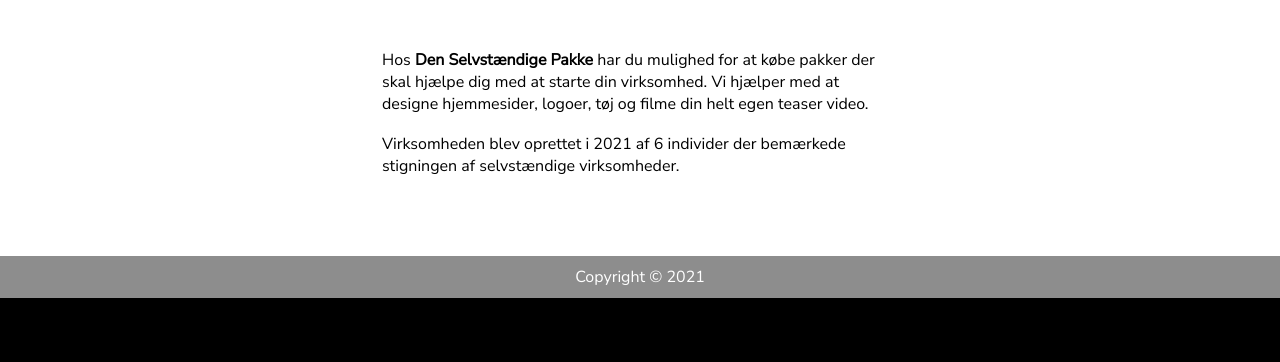
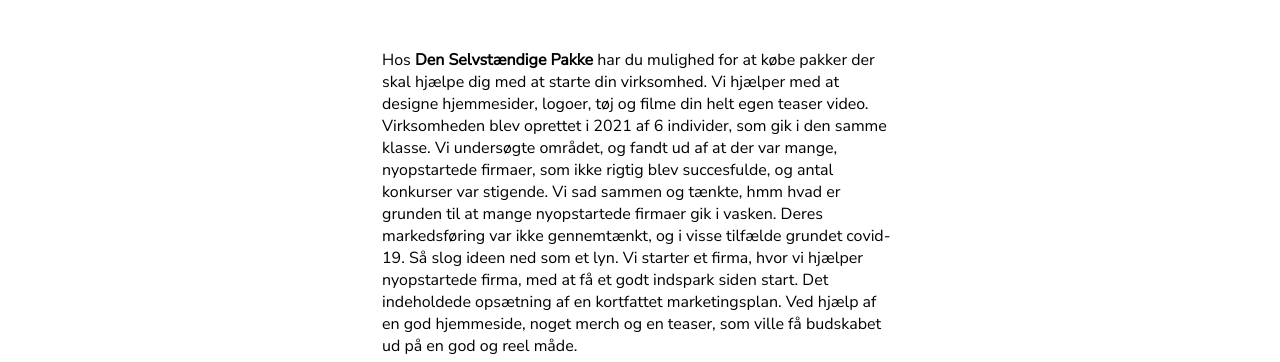
Before and after one commit to hpemcl/DSP---den-selvstaendige-pakke, a plain HTML site: page about.html in a window 1280 px wide. Shown: the part 267-629 px from the top of the page. Drawn offline with Linux system fonts and the light colour scheme.

Commit message:
added fra PC

```diff
--- a/about.html
+++ b/about.html
@@ -85,11 +85,25 @@
         købe pakker der skal hjælpe dig med at starte din virksomhed.
         Vi hjælper med at designe hjemmesider, logoer, tøj og filme
         din helt egen teaser video.
+        Virksomheden blev oprettet i 2021 af 6 individer, som gik i den samme klasse.
+        Vi undersøgte området, og fandt ud af at der var mange, nyopstartede firmaer,
+        som ikke rigtig blev succesfulde, og antal konkurser var stigende. Vi sad sammen
+        og tænkte, hmm hvad er grunden til at mange nyopstartede firmaer gik i vasken.
+        Deres markedsføring var ikke gennemtænkt, og i visse tilfælde grundet covid-19.
+        Så slog ideen ned som et lyn. Vi starter et firma, hvor vi hjælper nyopstartede
+        firma, med at få et godt indspark siden start. Det indeholdede opsætning af en
+        kortfattet marketingsplan. Ved hjælp af en god hjemmeside, noget merch og en
+        teaser, som ville få budskabet ud på en god og reel måde.
       </p>
-      <h3></h3>
+      <h3>Hvorfor vælge os?</h3>
       <p>
-        Virksomheden blev oprettet i 2021 af 6 individer der
-        bemærkede stigningen af selvstændige virksomheder.
+        Dagen i dag er der rigtige mange mennesker der opstarter virksomheder,
+        som minder om vores, og konkurrencen kan mærkes. Forskellen er at vi
+        stræber efter at være de bedste. Vores pakke indebærer ikke bare et
+        online markedsføringsforløb. Vi markedsfører også via flyers, diverse
+        arrangementer, eller hos målgrupper som har svært ved sociale media.
+         Derudover har vi en fantastisk tillidsperson som du som ejer altid
+         kan knyttet dig op af.
       </p>
       <h3></h3>
       <p></p>
```
